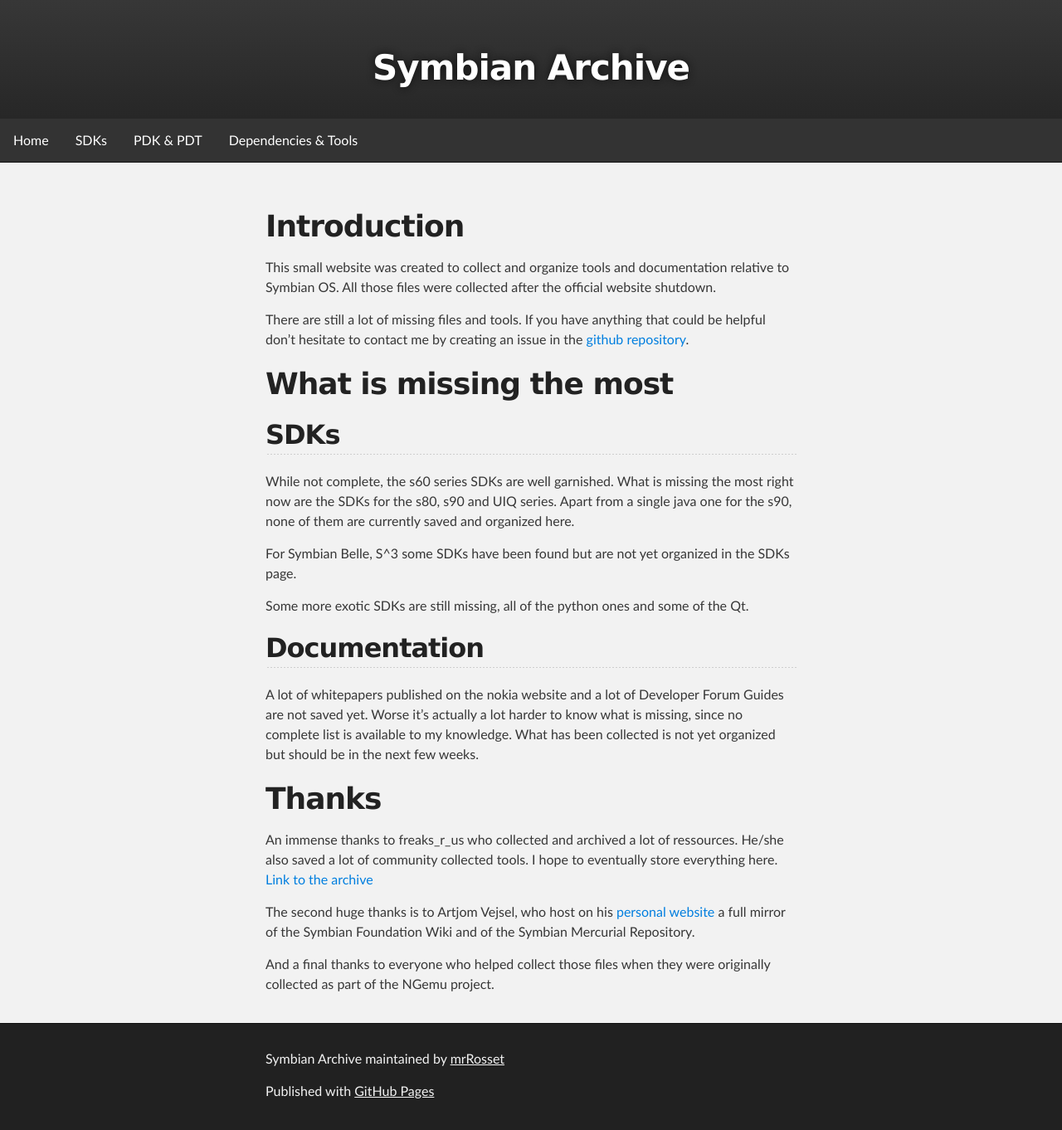
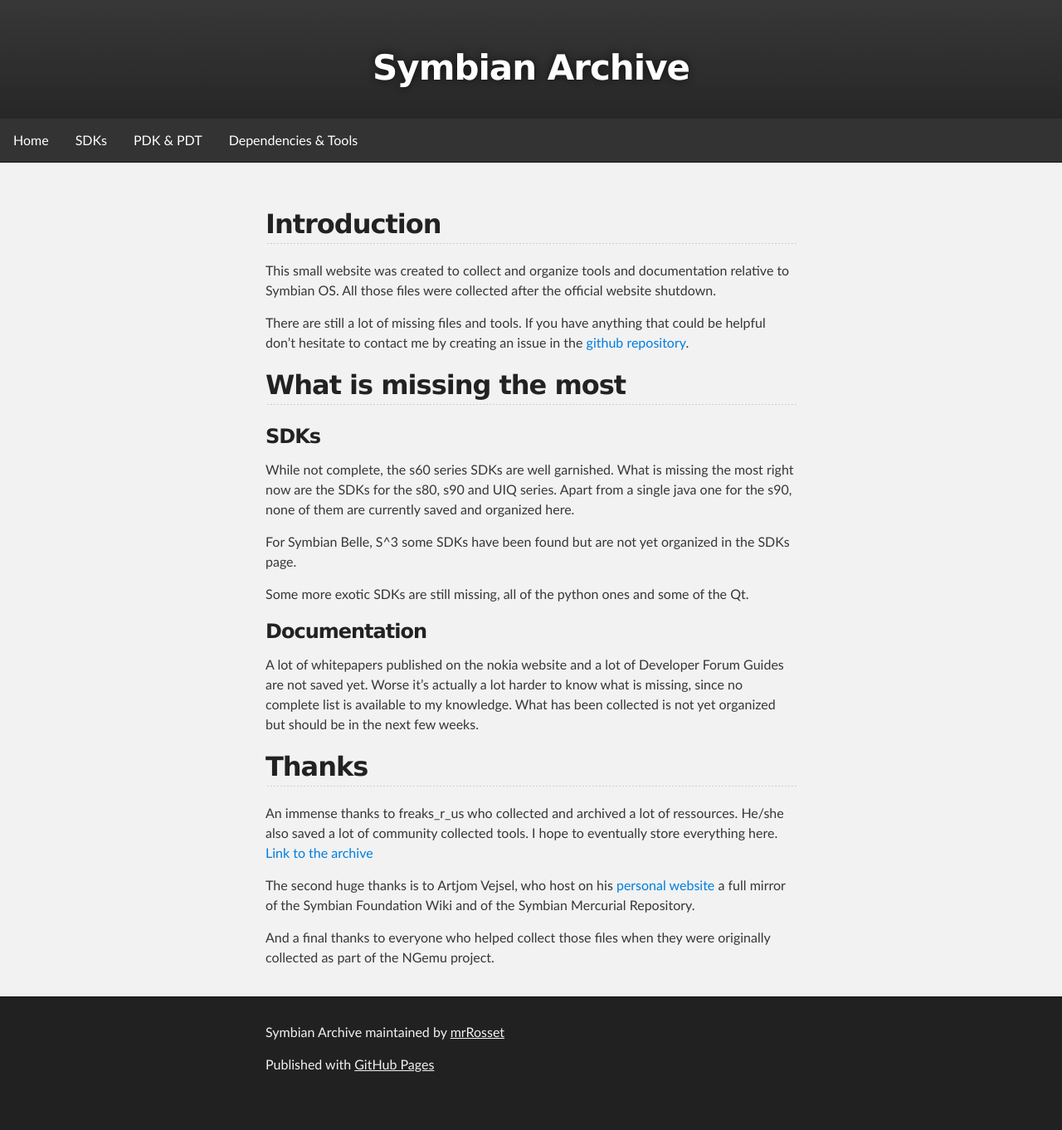
Before and after one commit to mrRosset/Symbian-Archive, a Jekyll site: the page built from index.md, in a window 1280 px wide. Shown: the whole page at 83% size. Built offline with Jekyll 4.4.1, drawn with Linux system fonts in a browser that asks for light colours; our own code applies the rules of GitHub Pages for plain Markdown files; the repository's description, which GitHub fills in, is left out; after the commit the page ends 1330 px from its top, so only the background shows below that.

Commit message:
shift title

```diff
--- a/index.md
+++ b/index.md
@@ -1,12 +1,12 @@
-# Introduction
+## Introduction
 
 This small website was created to collect and organize tools and documentation relative to Symbian OS. All those files were collected after the official website shutdown.
 
 There are still a lot of missing files and tools. If you have anything that could be helpful don't hesitate to contact me by creating an issue in the [github repository](https://github.com/mrRosset/Symbian-Archive/).
 
-# What is missing the most
+## What is missing the most
 
-## SDKs
+### SDKs
 
 While not complete, the s60 series SDKs are well garnished. What is missing the most right now are the SDKs for the s80, s90 and UIQ series. Apart from a single java one for the s90, none of them are currently saved and organized here.
 
@@ -14,11 +14,11 @@ For Symbian Belle, S^3 some SDKs have been found but are not yet organized in th
 
 Some more exotic SDKs are still missing, all of the python ones and some of the Qt.
 
-## Documentation
+### Documentation
 
 A lot of whitepapers published on the nokia website and a lot of Developer Forum Guides are not saved yet. Worse it's actually a lot harder to know what is missing, since no complete list is available to my knowledge. What has been collected is not yet organized but should be in the next few weeks.
 
-# Thanks
+## Thanks
 
 An immense thanks to freaks_r_us who collected and archived a lot of ressources. He/she also saved a lot of community collected tools. I hope to eventually store everything here. [Link to the archive](https://www.mediafire.com/folder/79jhy594xb3uk/Symbian_Development)
 
```
